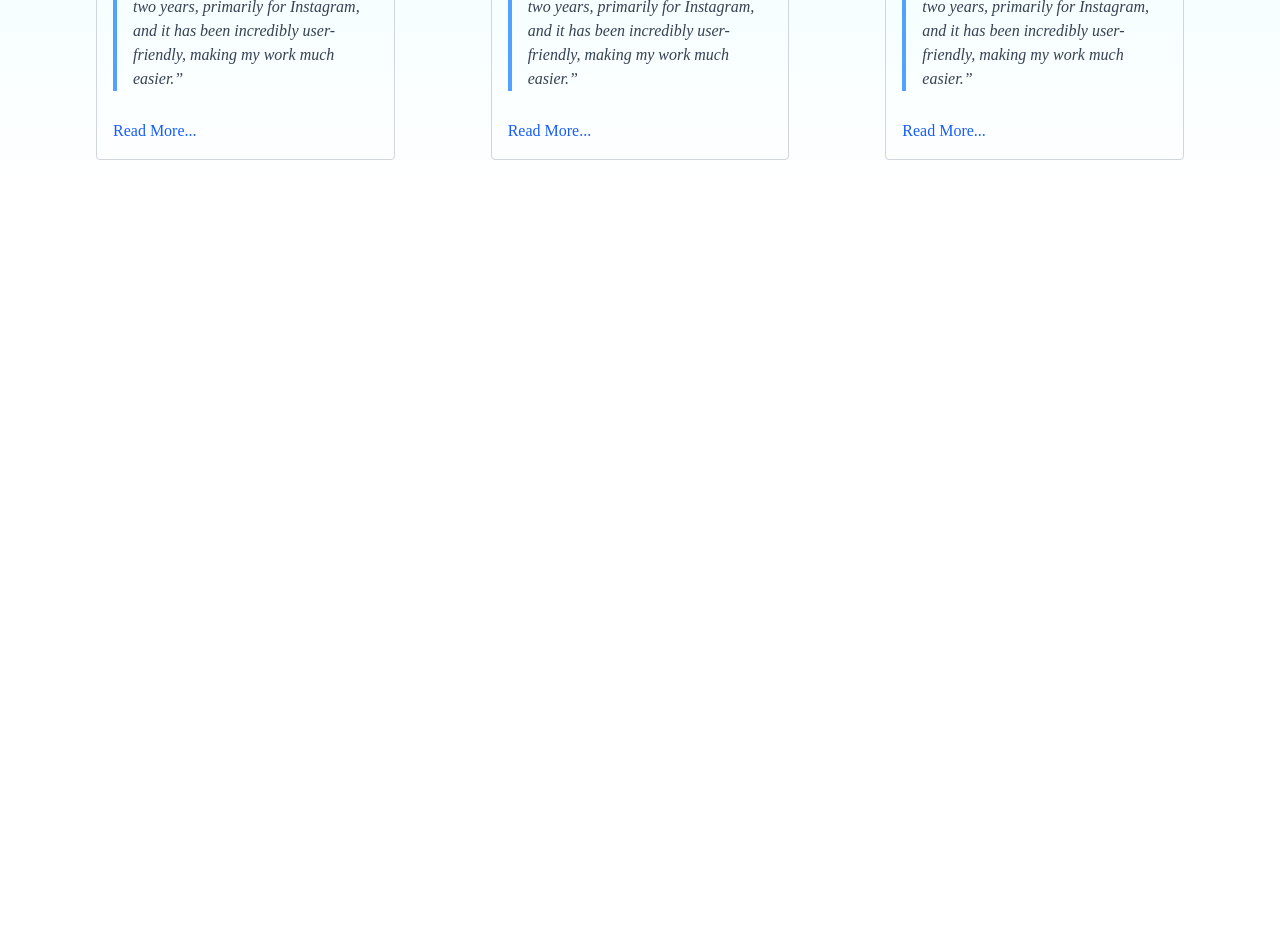
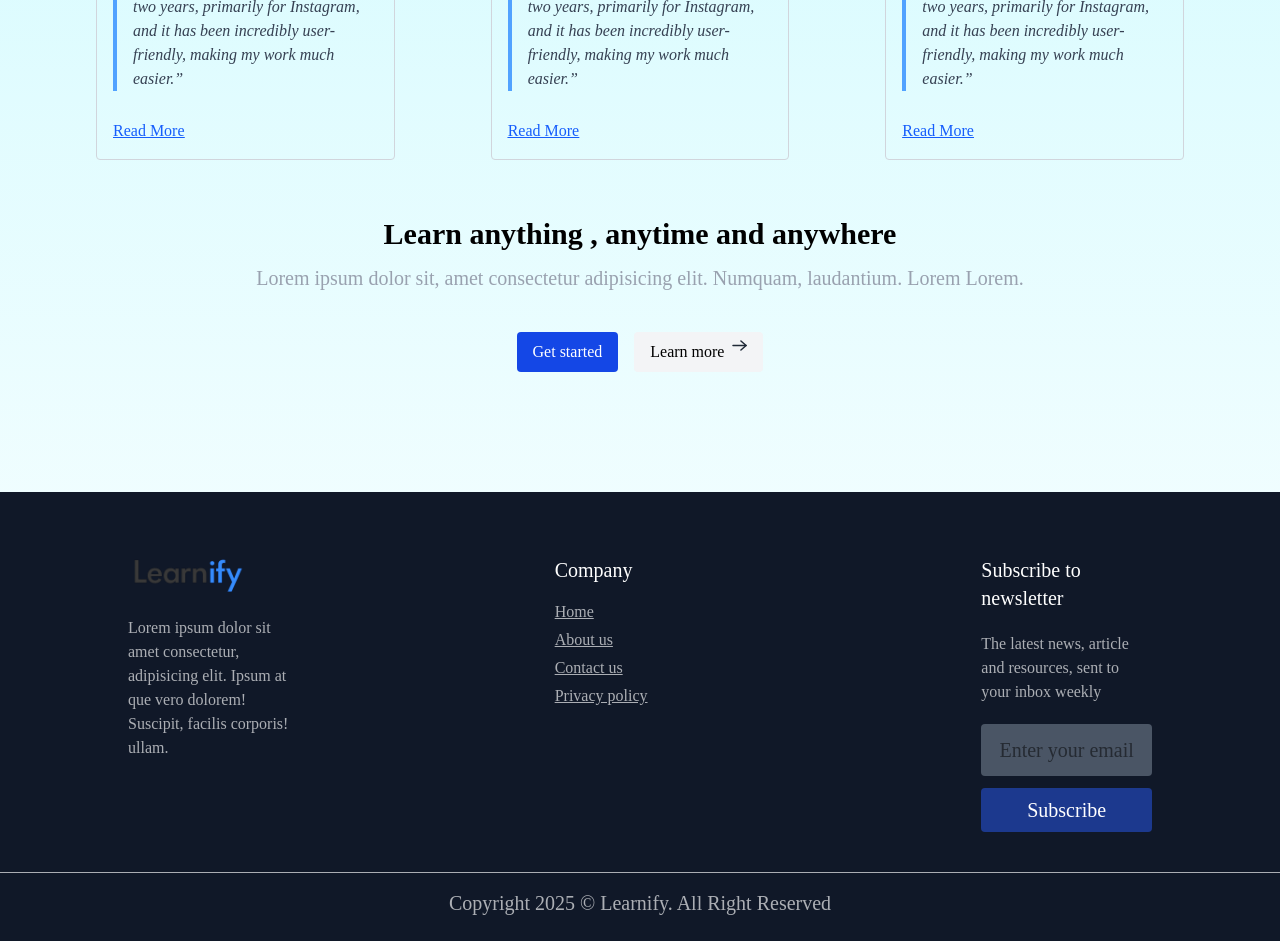
Before and after one commit to Omsinghmehta/LMS, a React (Vite) app in the folder client/: page / in a window 1280 px wide. Shown: the part 1740-2681 px from the top of the page. Before the commit the page ends 1932 px from the top, so only its background shows below. Built offline with nearby package versions, Linux system fonts and the light colour scheme; no server answers.

Commit message:
footer added + responsive home page completed

```diff
--- a/client/src/components/student/CallToAction.jsx
+++ b/client/src/components/student/CallToAction.jsx
@@ -1,7 +1,21 @@
-import React from 'react'
+import { assets } from "@/assets2/assets";
+import React from "react";
 
 export default function CallToAction() {
   return (
-    <div>CallToAction</div>
-  )
+    <div className=" max-w-5xl mx-auto space-y-3 mt-6">
+      <div className="font-semibold text-xl md:text-3xl text-center">
+        <h1>Learn anything , anytime and anywhere</h1>
+      </div>
+
+      <div className="text-sm md:text-xl text-gray-400 text-center">
+        <p>Lorem ipsum dolor sit, amet consectetur adipisicing elit. Numquam, laudantium. Lorem Lorem.</p>
+      </div>
+      <div className=" gap-4 mt-10 mb-5 flex justify-center">
+        <button className="text-white bg-blue-700 px-4 py-2 rounded  hover:bg-blue-800">Get started</button>
+        <button className="text-black bg-gray-100 px-4 py-2 flex gap-x-2 rounded hover:bg-gray-50"> Learn more <img src={assets.arrow_icon}/></button>
+
+      </div>
+    </div>
+  );
 }
--- a/client/src/components/student/Footer.jsx
+++ b/client/src/components/student/Footer.jsx
@@ -1,7 +1,60 @@
-import React from 'react'
+import React from "react";
+import logo from "../../assets/lfy.png";
 
 export default function Footer() {
   return (
-    <div>Footer</div>
-  )
+    <div className="bg-gray-900 grid grid-cols-1 mx-auto md:grid-cols-3  py-6 mt-30 ">
+      <div className="flex flex-col px-32 gap-y-5 ">
+        <p className="h-20 w-30 ">
+          <img src={logo} />
+        </p>
+        <p className="text-white/65 ">
+          Lorem ipsum dolor sit amet consectetur, adipisicing elit. Ipsum at que
+          vero dolorem! Suscipit, facilis corporis! ullam.
+        </p>
+      </div>
+
+      <div className=" px-32 py-10 space-y-4">
+        <h1 className="text-white text-xl gap-y-2">Company</h1>
+        <div className="flex flex-col text-white/65 ">
+          <ul className="space-y-1 underline">
+            <li>
+              <a href="&">Home</a>
+            </li>
+            <li>
+              <a href="&">About us</a>
+            </li>
+            <li>
+              <a href="&">Contact us</a>
+            </li>
+            <li>
+              <a href="&">Privacy policy</a>
+            </li>
+          </ul>
+        </div>
+      </div>
+
+      <div className="flex flex-col gap-y-5 px-32 py-10">
+        <h1 className="text-white text-xl">Subscribe to newsletter</h1>
+        <div className="text-white/65">
+          The latest news, article and resources, sent to your inbox weekly
+        </div>
+        <div className=" flex flex-col  gap-3">
+          <input
+            type="text"
+            placeholder="Enter your email"
+            className="py-1 px-1 text-xs text-center md:text-xl md:py-3 md:px-2 rounded bg-gray-600"
+          />
+          <button className="text-white bg-blue-900 px-2 py-1 md:px-4 md:py-2 rounded text-xs md:text-xl">
+            Subscribe
+          </button>
+        </div>
+      </div>
+
+      <div className="text-white/65 w-[100vw] text-center space-y-4 text-sm md:text-xl">
+        <hr/>
+        <p>Copyright 2025 &copy; Learnify. All Right Reserved</p>
+      </div>
+    </div>
+  );
 }
--- a/client/src/components/student/TestimonialSection.jsx
+++ b/client/src/components/student/TestimonialSection.jsx
@@ -4,8 +4,8 @@ import React from "react";
 export default function TestimonialSection() {
   return (
     <div className="   space-y-2 text-center ">
-      <h1 className="text-3xl text-gray-800">Testimonials</h1>
-      <div className="md:text-base mt-3 text-gray-500">
+      <h1 className="text-xl md:text-3xl text-gray-800">Testimonials</h1>
+      <div className=" text-sm px-4 mx-auto md:text-base mt-3 text-gray-500 ">
         Hear from our learners as they have share their journey of
         transformations, success, and how our <br /> plateform has made a
         difference in thier life.
@@ -43,8 +43,8 @@ export default function TestimonialSection() {
                 </p>
               </div>
 
-              <div className="text-blue-600 text-left">
-                <a href="#">Read More...</a>
+              <div className="text-blue-600 text-left underline ">
+                <a href="#">Read More</a>
               </div>
             </div>
           </div>
--- a/client/src/pages/student/Home.jsx
+++ b/client/src/pages/student/Home.jsx
@@ -4,6 +4,8 @@ import React from 'react'
 import Companies from '@/components/student/Companies'
 import CourseSection from '@/components/student/CourseSection'
 import TestimonialSection from '@/components/student/TestimonialSection'
+import CallToAction from '@/components/student/CallToAction'
+import Footer from '@/components/student/Footer'
 
 export default function Home() {
   return (
@@ -13,6 +15,8 @@ export default function Home() {
       <Companies/>
       <CourseSection/>
       <TestimonialSection/>
+      <CallToAction/>
+      <Footer/>
     </div>
   )
 }
```
